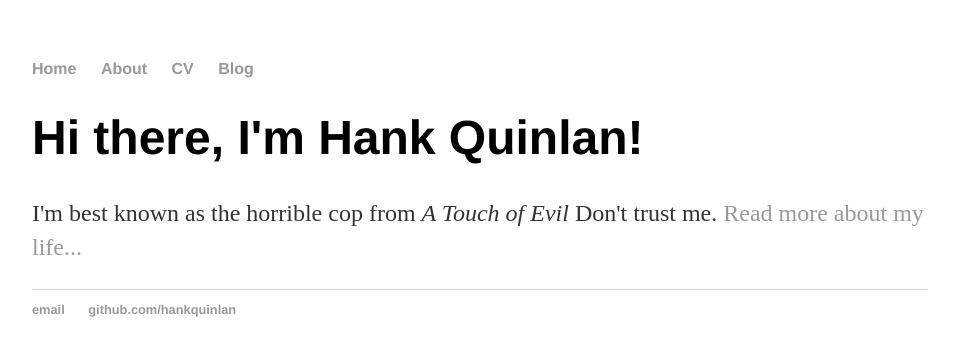
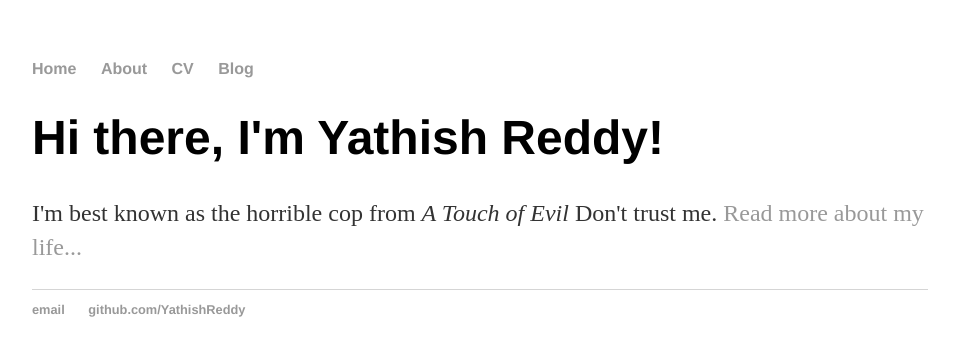
Before and after one commit to YathishReddy/YathishReddy.github.io, a Jekyll site: the page built from index.html, in a window 1280 px wide. Shown: the top 356 px of the page, without its empty margins (160-1115 px from the left). Built offline with Jekyll 4.4.1, drawn with Linux system fonts in a browser that asks for light colours.

Commit message:
Updated basic details

```diff
--- a/_layouts/default.html
+++ b/_layouts/default.html
@@ -21,8 +21,8 @@
 			</div><!-- /.container -->
 			<footer>
 	    		<ul>
-	        		<li><a href="mailto:hankquinlanhub@gmail.com">email</a></li>
-	        		<li><a href="https://github.com/hankquinlan">github.com/hankquinlan</a></li>
+	        		<li><a href="mailto:yathishreddy@outlook.com">email</a></li>
+	        		<li><a href="https://github.com/YathishReddy">github.com/YathishReddy</a></li>
 				</ul>
 			</footer>
 		</body>
--- a/blog/index.html
+++ b/blog/index.html
@@ -1,6 +1,6 @@
 ---
 layout: default
-title: Hank Quinlan's Blog
+title: Yathish Reddy's Blog
 ---
 	<h1>{{ page.title }}</h1>
 	<ul class="posts">
--- a/index.html
+++ b/index.html
@@ -1,8 +1,8 @@
 ---
 layout: default
-title: Hank Quinlan, Horrible Cop
+title: Yathish Reddy | Home page
 ---
 <div class="blurb">
-	<h1>Hi there, I'm Hank Quinlan!</h1>
+	<h1>Hi there, I'm Yathish Reddy!</h1>
 	<p>I'm best known as the horrible cop from <em>A Touch of Evil</em> Don't trust me. <a href="/about">Read more about my life...</a></p>
 </div><!-- /.blurb -->
```
Also changed, not shown: blog/atom.xml (+7 -7 lines).
